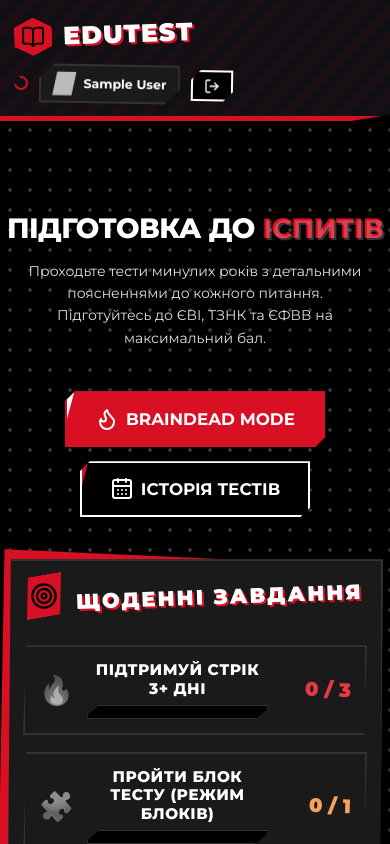
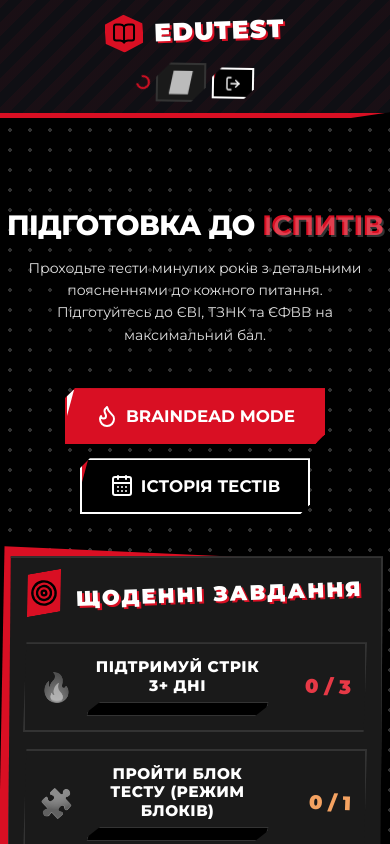
Before and after one commit to Ariandell/chridk, a React (Vite) app: page / in a window 390 px wide. Shown: the top 844 px of the page. Built offline with nearby package versions, Linux system fonts and the light colour scheme; no server answers; the database is empty; sample sign-in values are in the browser's storage.

Commit message:
Fix header layout on mobile to prevent overlapping

```diff
--- a/src/components/GeminiAssistant.jsx
+++ b/src/components/GeminiAssistant.jsx
@@ -93,7 +93,7 @@ const GeminiAssistant = ({ currentQuestion, answers, germanExps, subjectId }) =>
         onClick={() => setIsOpen(true)}
         style={{ display: isOpen ? 'none' : 'flex', padding: '0.5rem 1rem', gap: '0.5rem', background: 'var(--accent-secondary)', borderColor: 'var(--accent-secondary)' }}
       >
-        <Sparkles size={18} /> GEMINI
+        <Sparkles size={18} /> <span className="gemini-btn-text">GEMINI</span>
       </button>
 
       {/* Chat Window Portaled to Body to escape Header CSS constraints */}
--- a/src/index.css
+++ b/src/index.css
@@ -797,14 +797,30 @@ h1, h2, h3, h4, h5, h6 {
     padding: 0.8rem 1rem !important;
     clip-path: polygon(0 0, 100% 0, 100% 95%, 90% 100%, 0 100%) !important;
     flex-direction: column;
-    gap: 1rem;
-    align-items: stretch !important;
+    gap: 0.8rem;
+    align-items: center !important;
   }
 
   #header-portal-target {
-    justify-content: space-between;
+    justify-content: center;
+    flex-wrap: wrap;
     width: 100%;
     margin-left: 0 !important;
+    gap: 0.5rem !important;
+  }
+
+  /* Hide long texts on mobile */
+  .user-name {
+    display: none !important;
+  }
+
+  /* Make User Menu more compact */
+  .user-menu-wrapper {
+    gap: 0.4rem !important;
+  }
+
+  .gemini-btn-text {
+    display: none !important;
   }
 
   /* 3. Cards & Grids */
```
Also changed, not shown: 1 other file (tests, documents, lock files or other folders).
